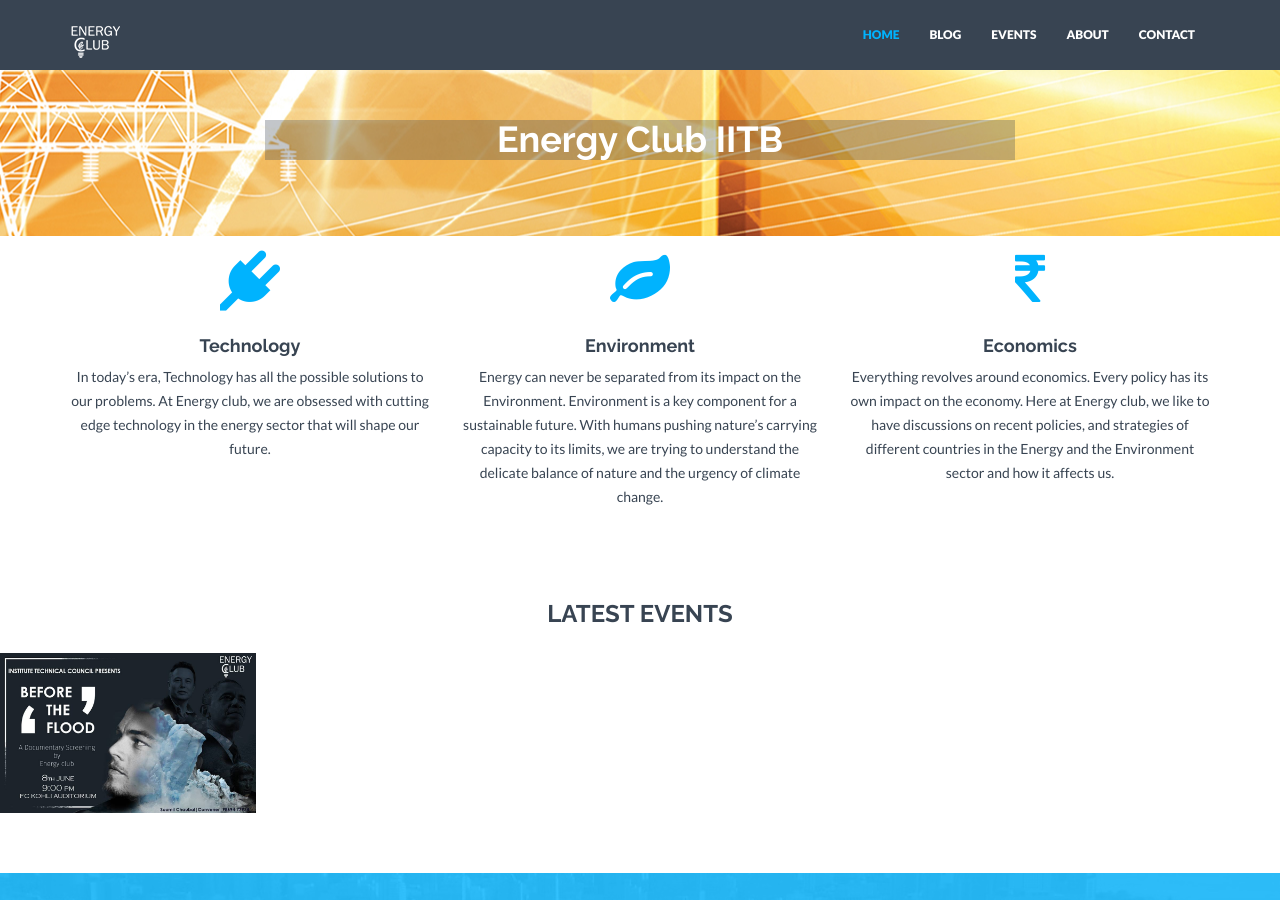
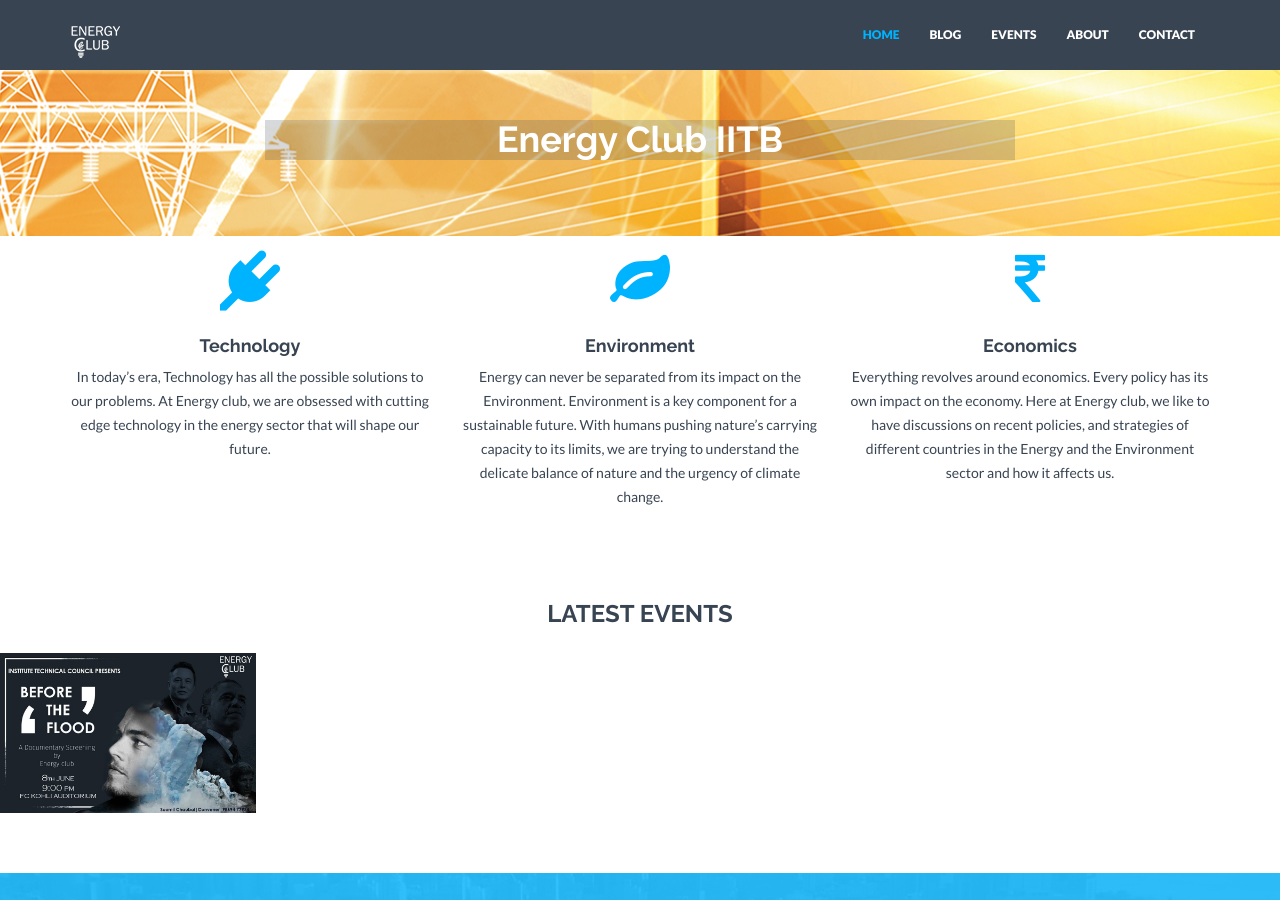
Before and after one commit to enclub/home, a Jekyll site: the page built from index.html, in a window 1280 px wide and 900 px high. Built offline with Jekyll 4.4.1, drawn with Linux system fonts in a browser that asks for light colours; nearby versions of some CDN libraries.

Commit message:
change in background of header4

```diff
--- a/_includes/header.html
+++ b/_includes/header.html
@@ -2,7 +2,7 @@
     <div class="container">
         <div class="row">
             <div class="col-lg-8 col-lg-offset-2" >
-               <h1 style="background-color:rgba(56,68,82, 0.3)">Energy Club IITB</h1>
+               <h1 style="background-color:rgba(56,68,82, 0.2)">Energy Club IITB</h1>
             </div>
             <div class="col-lg-8 col-lg-offset-2 himg">
                 <!--<img src="{{ "/assets/img/head.jpg" | prepend: site.baseurl }}" class="img-responsive">-->
```
